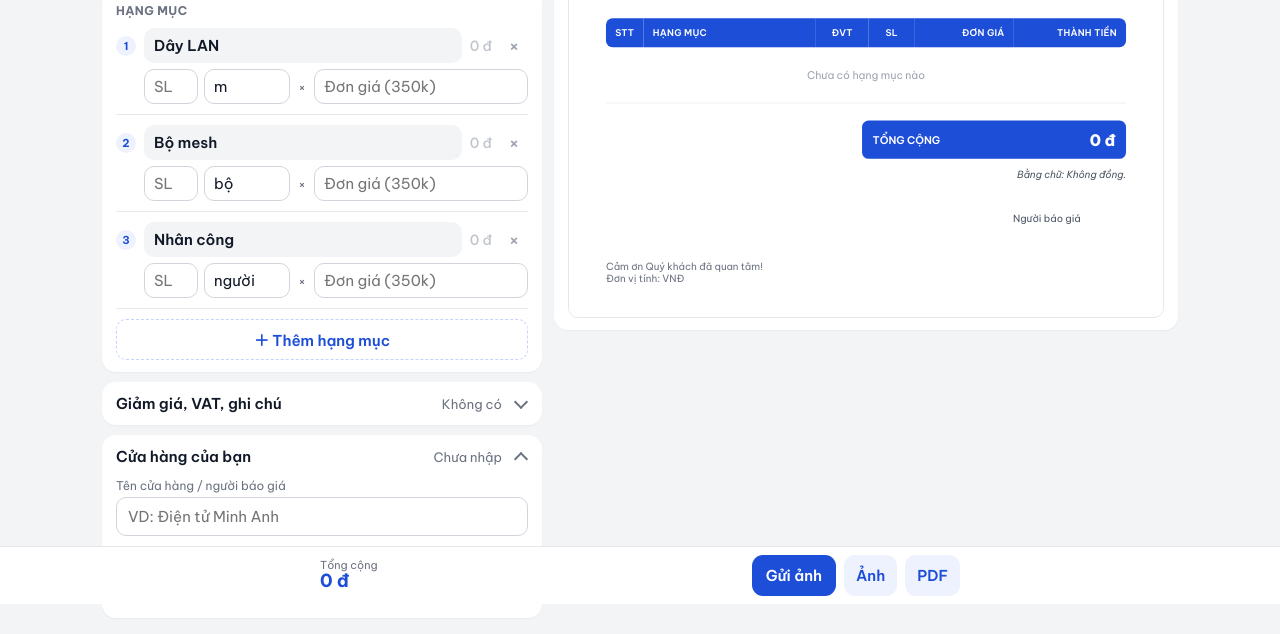
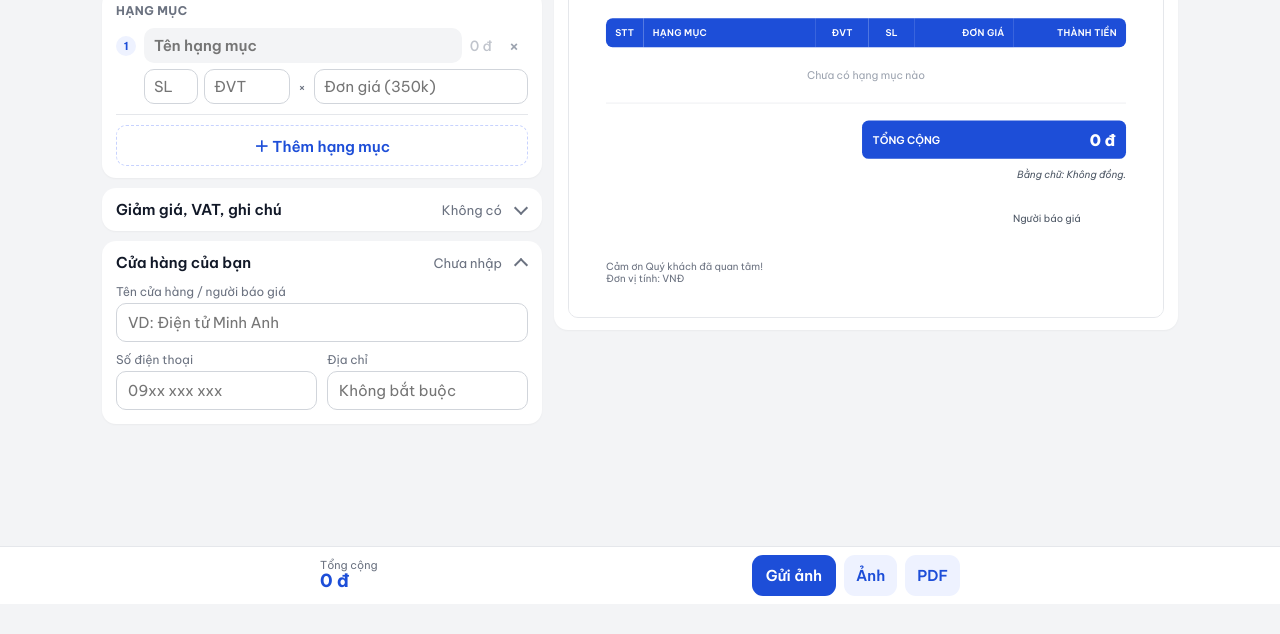
Before and after one commit to iamboo98/Baogia, a plain HTML site: page index.html in a window 1280 px wide. Shown: the part 196-830 px from the top of the page. After the commit the page ends 800 px from the top, so only its background shows below. Drawn offline with nearby package versions, Linux system fonts and the light colour scheme.

Commit message:
Báo giá mới bắt đầu với 1 dòng trắng
Co-Authored-By: Claude Opus 5.5 <noreply@anthropic.com>
Claude-Session: https://claude.ai/code/session_01GEtvhEeSeN4dD1XG6pFnS9

```diff
--- a/index.html
+++ b/index.html
@@ -235,7 +235,7 @@
 <script>
 (() => {
   const $ = id => document.getElementById(id);
-  const KEY = 'baogia-state-v2';
+  const KEY = 'baogia-state-v3';
   const SHOP_KEY = 'baogia-shop-v1';
 
   // ---------- Số & tiền ----------
@@ -303,14 +303,10 @@
   const viDate = iso => { if (!iso) return ''; const [y, m, d] = iso.split('-'); return `${d}/${m}/${y}`; };
 
   // ---------- Trạng thái ----------
-  // Mẫu ban đầu: giữ tên hạng mục, số lượng và đơn giá để 0
+  // Ban đầu chỉ 1 dòng trắng, người bán tự thêm
   const blank = () => ({
     subtitle: '', customer: '', date: today(),
-    items: [
-      { name: 'Dây LAN', unit: 'm', qty: '', price: '' },
-      { name: 'Bộ mesh', unit: 'bộ', qty: '', price: '' },
-      { name: 'Nhân công', unit: 'người', qty: '', price: '' },
-    ],
+    items: [{ name: '', unit: '', qty: '', price: '' }],
     discount: '', vat: '', note: ''
   });
   const emptyItem = () => ({ name: '', unit: '', qty: '', price: '' });
```
